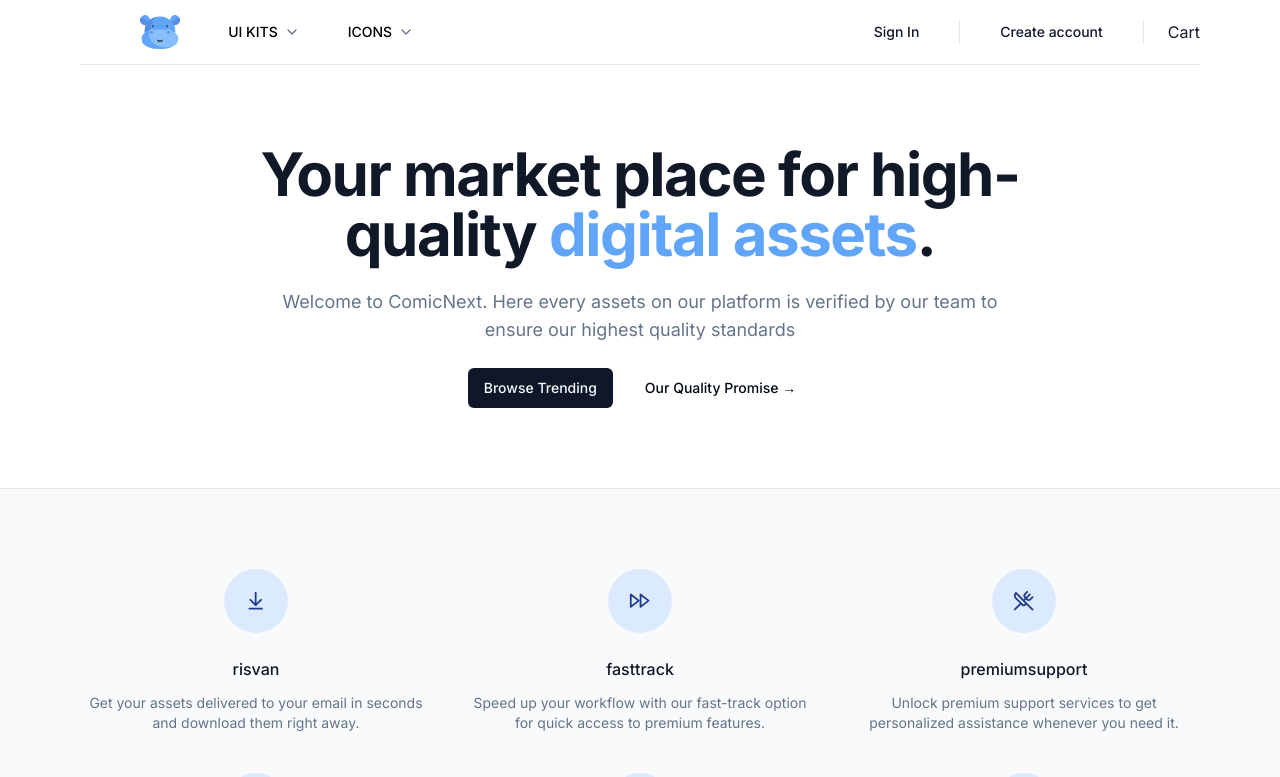
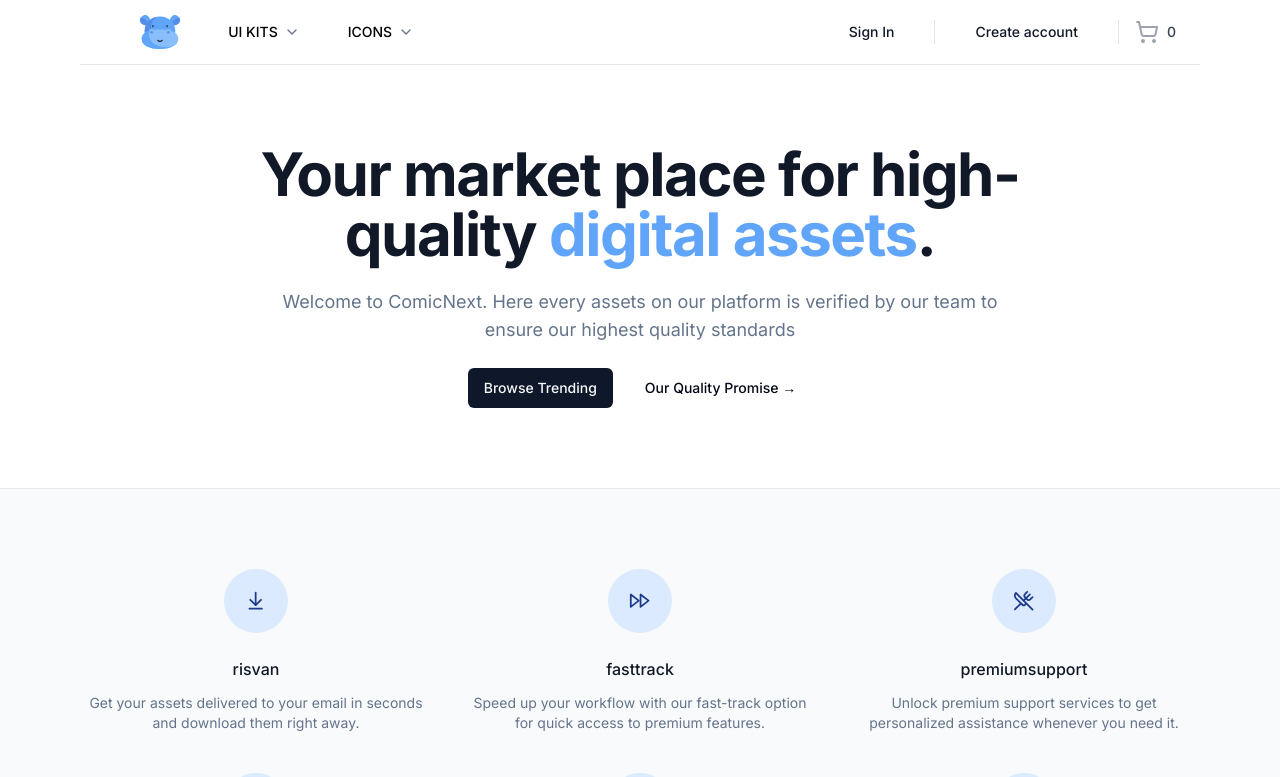
Before and after one commit to Mohammedrisvanvm/comicnext, a Next.js app: page / in a window 1280 px wide. Shown: the top 777 px of the page. Built offline with nearby package versions, Linux system fonts and the light colour scheme.

Commit message:
:construction: working at cart sheet ui :lipstick:

```diff
--- /dev/null
+++ b/src/components/Cart.tsx
@@ -0,0 +1,33 @@
+"use client";
+import { ShoppingCart } from "lucide-react";
+import {
+  Sheet,
+  SheetContent,
+  SheetHeader,
+  SheetTitle,
+  SheetTrigger,
+} from "./ui/sheet";
+
+export const Cart = () => {
+  return (
+    <Sheet>
+      <SheetTrigger className="group -m-2 flex items-center p-2">
+        <ShoppingCart
+          aria-hidden="true"
+          className="h-6 w-6 flex-shrink-0 text-gray-400 group-hover:text-gray-500 "
+        ></ShoppingCart>
+
+        <span className="ml-2 text-sm font-medium text-gray-700 group-hover:text-gray-800">
+          0
+        </span>
+      </SheetTrigger>
+      <SheetContent className="flex w-full flex-col pr-0 sm:max-w-lg ">
+        <SheetHeader className="space-y-2.5 pr-6">
+          <SheetTitle>Cart (0)</SheetTitle>
+        </SheetHeader>
+      </SheetContent>
+    </Sheet>
+  );
+};
+
+export default Cart;
--- a/src/components/Navbar.tsx
+++ b/src/components/Navbar.tsx
@@ -5,6 +5,7 @@
 import MaxWidthWrapper from "./MaxWidthWrapper";
 import NavItems from "./NavItems";
 import { buttonVariants } from "./ui/button";
+import Cart from "./Cart";
 
 const Navbar = () => {
   const user = null;
@@ -65,7 +66,7 @@
                     <span className="h-6 w-px bg-gray-200" aria-hidden="true" />
                   </div>
                 )}
-                <div className="ml-4 flow-root lg:ml-6">Cart</div>
+                <div className="ml-4 flow-root mr-6"><Cart/></div>
               </div>
             </div>
           </div>
```
